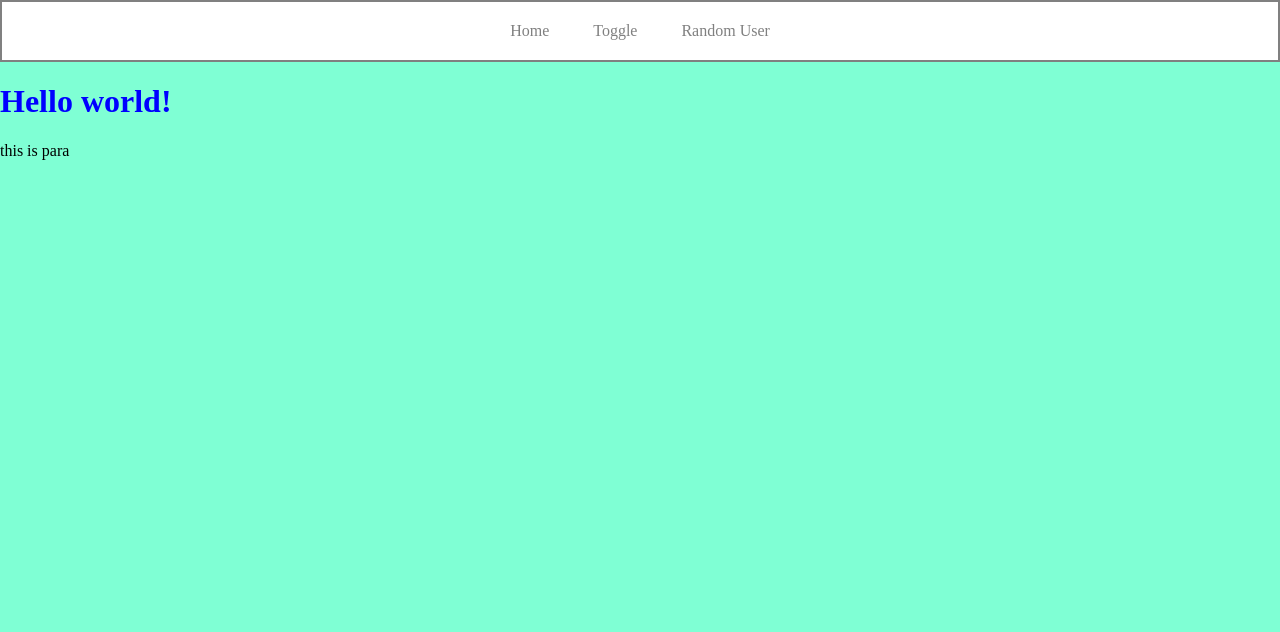
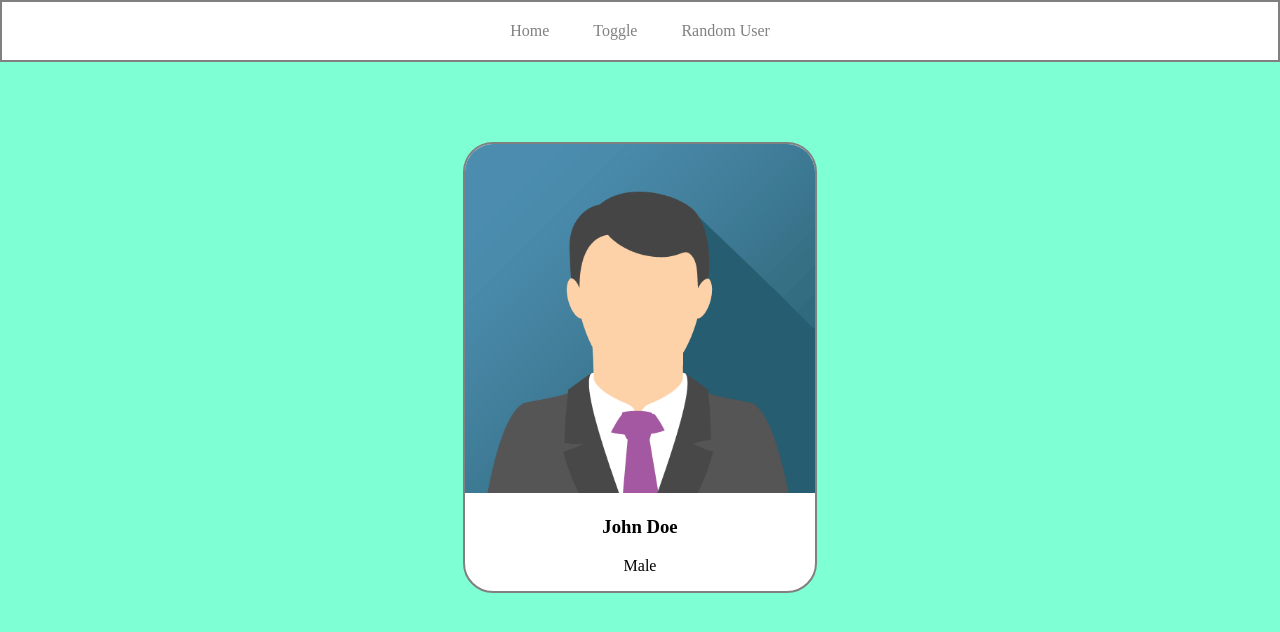
Before and after one commit to akshay-kumar-being-infinity/sp-cohort-2-temp, a Spring Boot app: page / in a window 1280 px wide. Shown: the top 632 px of the page. Run offline with Spring Boot 4, Linux system fonts and the light colour scheme.

Commit message:
Created card.

```diff
--- a/src/main/resources/static/index.html
+++ b/src/main/resources/static/index.html
@@ -13,8 +13,12 @@
         <a href="">Random User</a>
     </div>
 
-    <h1>Hello world!</h1>
-    <p>this is para</p>
+    <div class="card">
+        <img src="/images/john.png" alt="User image">
+        <h3>John Doe</h3>
+        <p>Male</p>
+    </div>
+
     <script src="index.js"></script>
 </body>
 </html>
--- a/src/main/resources/static/styles.css
+++ b/src/main/resources/static/styles.css
@@ -25,3 +25,19 @@ body {
 .navbar a:hover {
     color: black;
 }
+
+.card {
+    border: 2px solid grey;
+    width: 350px;
+    margin-top: 80px;
+    margin-left: auto;
+    margin-right: auto;
+    text-align: center;
+    background-color: white;
+    border-radius: 30px;
+    overflow: hidden;
+}
+
+.card img {
+    width: 100%;
+}
```
Also changed, not shown: 2 other files.
